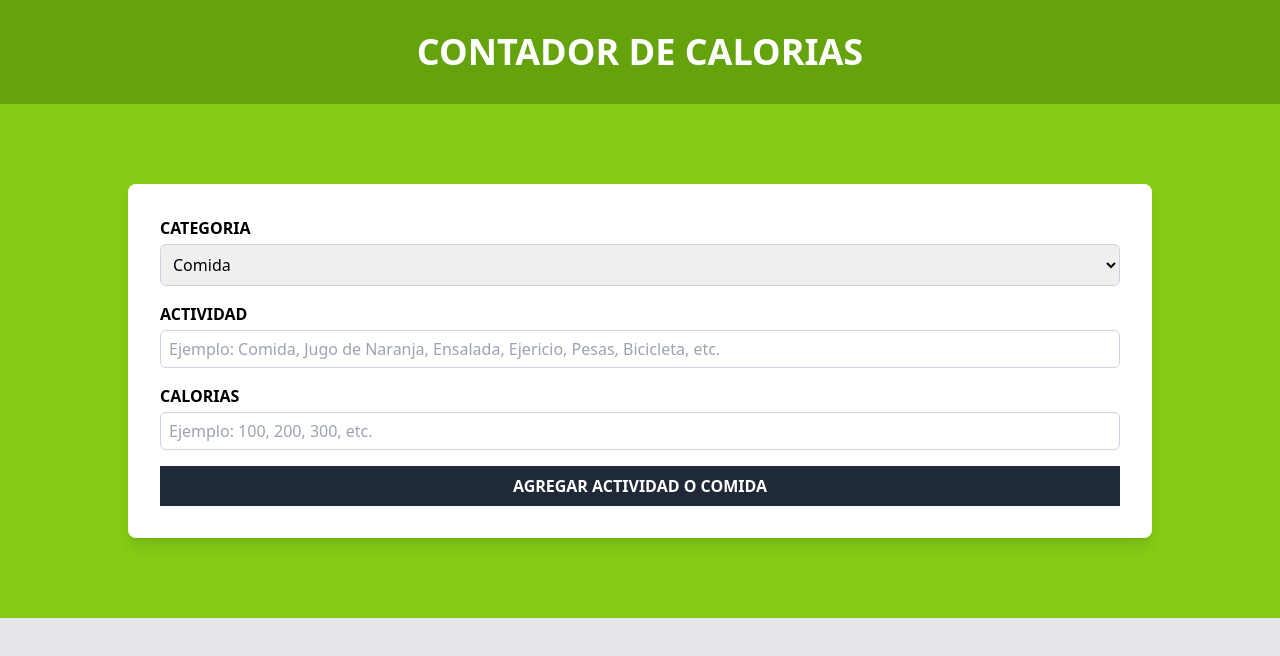
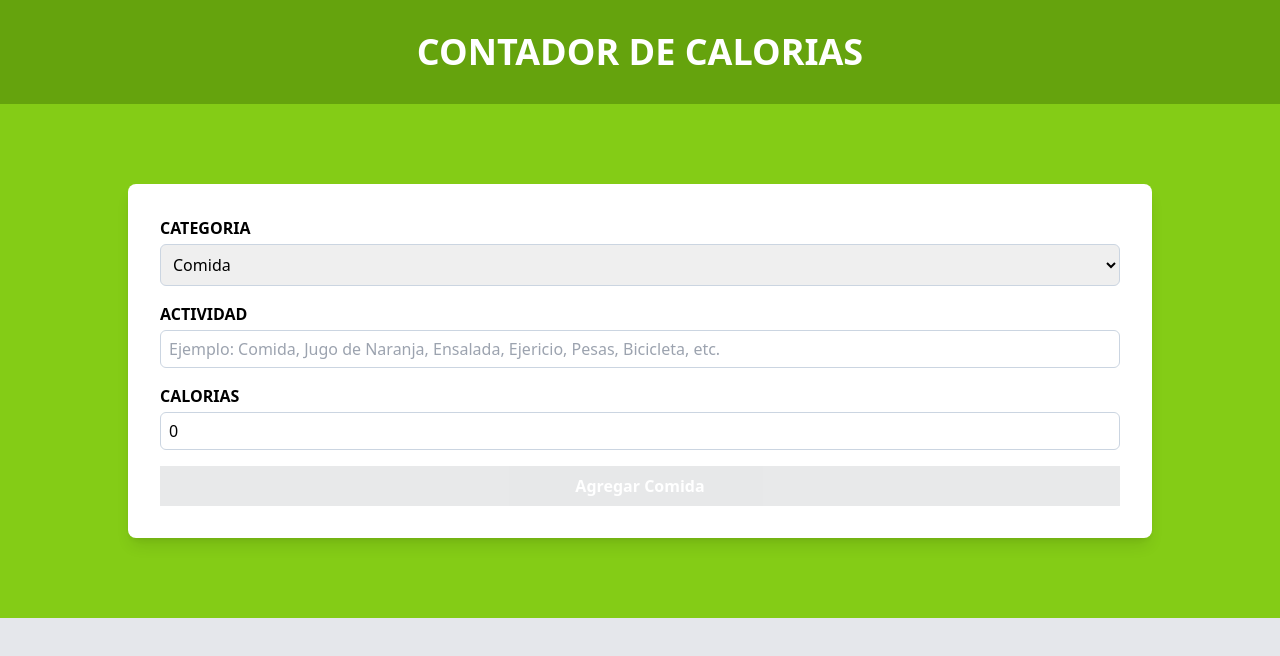
Before and after one commit to JmAtochePascual/ContadorCalorias-React-TS, a React (Vite) app: page / in a window 1280 px wide. Shown: the top 656 px of the page. Built offline with nearby package versions, Linux system fonts and the light colour scheme.

Commit message:
feat: :sparkles: Crea un reducer para la gestión de estados, Crea una funciona generadora de ID
Implmenta la lógica de un reducer para gestionar el estado y implementa la lógica de una función generadora de ids para cada actividad

```diff
--- a/src/App.tsx
+++ b/src/App.tsx
@@ -1,14 +1,19 @@
+import { useReducer } from "react"
 import Form from "./component/Form"
 import Header from "./component/Header"
+import { actividadReducer, estadoInicial } from "./reducer/actividadReducer"
 
 
 function App() {
+  const [estado, dispatch] = useReducer(actividadReducer, estadoInicial);
 
   return (
     <>
       <Header />
 
-      <Form />
+      <Form
+        dispatch={dispatch}
+      />
     </>
   )
 }
--- a/src/component/Form.tsx
+++ b/src/component/Form.tsx
@@ -1,9 +1,45 @@
+import { useState, ChangeEvent, FormEvent, Dispatch } from "react"
 import { categorias } from "../data/data"
+import { TActividad } from "../types";
+import { ActividadAccion } from "../reducer/actividadReducer";
+import { generarID } from "../helpers";
 
-const Form = () => {
+type FormProps = {
+  dispatch: Dispatch<ActividadAccion>
+}
+
+const ESTADOS_INICIALES = {
+  id: '',
+  categoria: 1,
+  actividad: '',
+  calorias: 0
+}
+
+const Form = ({ dispatch }: FormProps) => {
+  const [form, setForm] = useState<TActividad>(ESTADOS_INICIALES);
+  const esActivo = form.actividad.trim() === '' || form.calorias <= 0
+
+  const handleChange = (event: ChangeEvent<HTMLInputElement | HTMLSelectElement>) => {
+    event.target.name === 'actividad'
+      ? setForm({ ...form, [event.target.name]: event.target.value, id: generarID() })
+      : setForm({ ...form, [event.target.name]: parseInt(event.target.value), id: generarID() })
+  }
+
+  const resetearForm = () => setForm(ESTADOS_INICIALES);
+
+  const handleSubmit = (event: FormEvent<HTMLFormElement>) => {
+    event.preventDefault();
+
+    dispatch({ type: 'guardar-actividad', payload: { nuevaActividad: form } })
+
+    resetearForm();
+  }
+
   return (
     <section className="py-20 bg-lime-500">
-      <form className="w-11/12 max-w-5xl mx-auto p-8 rounded-lg shadow-lg bg-white" >
+      <form
+        onSubmit={handleSubmit}
+        className="w-11/12 max-w-5xl mx-auto p-8 rounded-lg shadow-lg bg-white" >
         <div className="mb-4">
           <label
             htmlFor="categoria"
@@ -14,6 +50,8 @@ const Form = () => {
           <select
             name="categoria"
             id="categoria"
+            value={form.categoria}
+            onChange={handleChange}
             className="w-full p-2 border border-slate-300 rounded-md leading-tight focus:outline-none">
             {
               categorias.map(categoria =>
@@ -38,7 +76,10 @@ const Form = () => {
             type="text"
             name="actividad"
             id="actividad"
+            autoComplete="off"
             placeholder="Ejemplo: Comida, Jugo de Naranja, Ensalada, Ejericio, Pesas, Bicicleta, etc."
+            value={form.actividad}
+            onChange={handleChange}
             className="w-full p-2 border border-slate-300 rounded-md leading-tight focus:outline-none" />
         </div>
 
@@ -54,13 +95,16 @@ const Form = () => {
             name="calorias"
             id="calorias"
             placeholder="Ejemplo: 100, 200, 300, etc."
+            value={form.calorias}
+            onChange={handleChange}
             className="w-full p-2 border border-slate-300 rounded-md leading-tight focus:outline-none" />
         </div>
 
         <input
           type="submit"
-          value="Agregar Actividad o Comida"
-          className="w-full bg-gray-800 hover:bg-gray-900 text-white uppercase font-bold py-2 px-4 cursor-pointer" />
+          value={form.categoria === 1 ? 'Agregar Comida' : 'Agregar Ejercicio'}
+          disabled={esActivo}
+          className="w-full bg-gray-800 hover:bg-gray-900 text-white  font-bold py-2 cursor-pointer disabled:opacity-10 disabled:cursor-not-allowed" />
       </form>
     </section>
   )
--- /dev/null
+++ b/src/helpers/index.ts
@@ -0,0 +1 @@
+export const generarID = () => Math.random().toString(36).slice(2, 18);
--- /dev/null
+++ b/src/reducer/actividadReducer.ts
@@ -0,0 +1,24 @@
+import { TActividad } from "../types"
+
+export type ActividadAccion =
+  { type: 'guardar-actividad', payload: { nuevaActividad: TActividad } }
+
+
+type TEstadoInicial = {
+  actividades: TActividad[]
+}
+
+export const estadoInicial: TEstadoInicial = {
+  actividades: []
+}
+
+export const actividadReducer = (state: TEstadoInicial = estadoInicial, accion: ActividadAccion) => {
+  if (accion.type === 'guardar-actividad') {
+    return {
+      ...estadoInicial,
+      actividades: [...state.actividades, accion.payload.nuevaActividad]
+    }
+  }
+
+  return state;
+}
```
Also changed, not shown: src/types/index.ts (+7 -0 lines).
